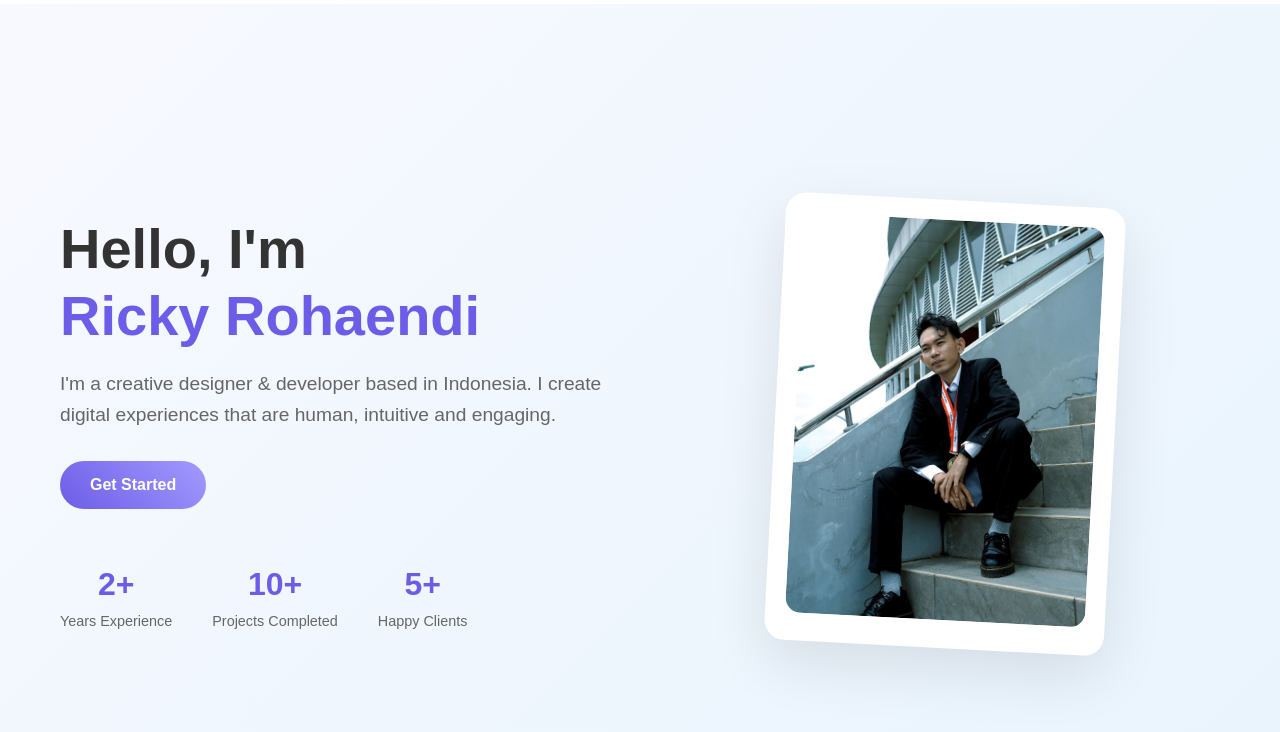
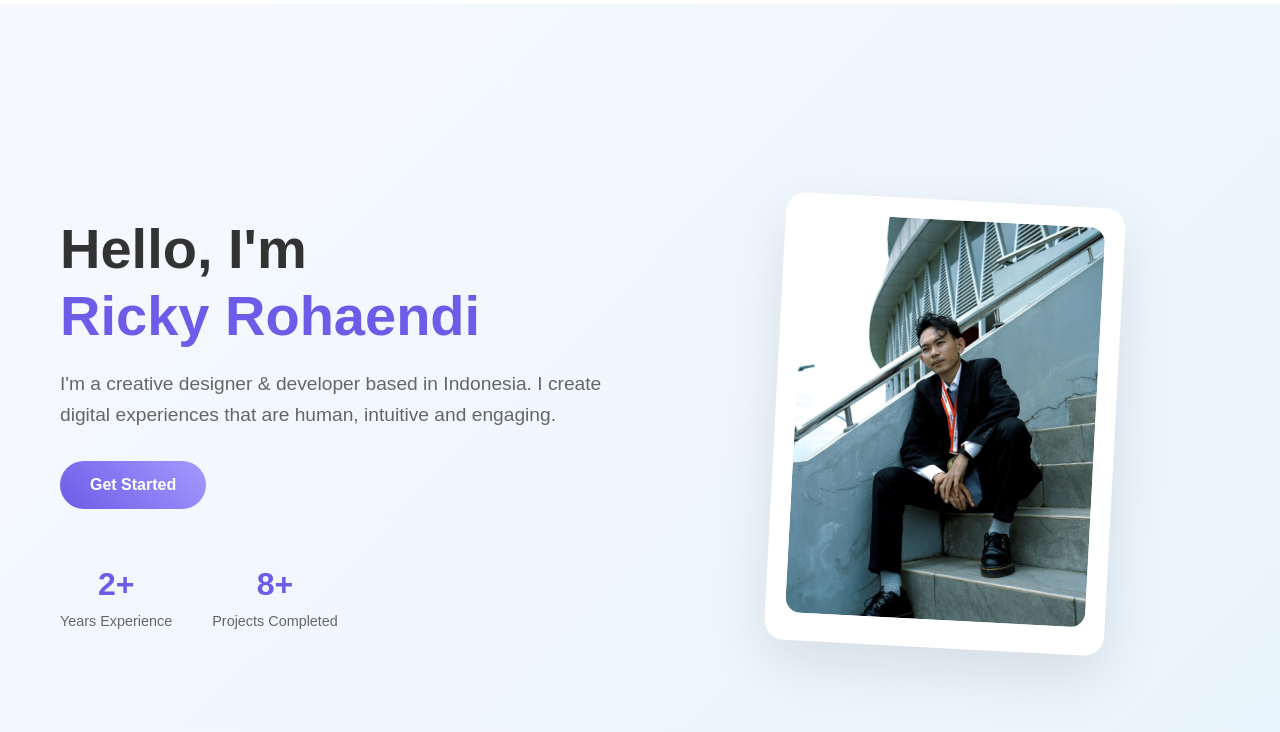
Before and after one commit to kooo-design/portfolio-ricky-rohaendi, a plain HTML site: page index.html in a window 1280 px wide. Shown: the part 68-800 px from the top of the page. Drawn offline with Linux system fonts and the light colour scheme.

Commit message:
Update index.html

```diff
--- a/index.html
+++ b/index.html
@@ -50,12 +50,8 @@
                 <span class="stat-label">Years Experience</span>
               </div>
               <div class="stat-item">
-                <span class="stat-number">10+</span>
+                <span class="stat-number">8+</span>
                 <span class="stat-label">Projects Completed</span>
-              </div>
-              <div class="stat-item">
-                <span class="stat-number">5+</span>
-                <span class="stat-label">Happy Clients</span>
               </div>
             </div>
           </div>
```
